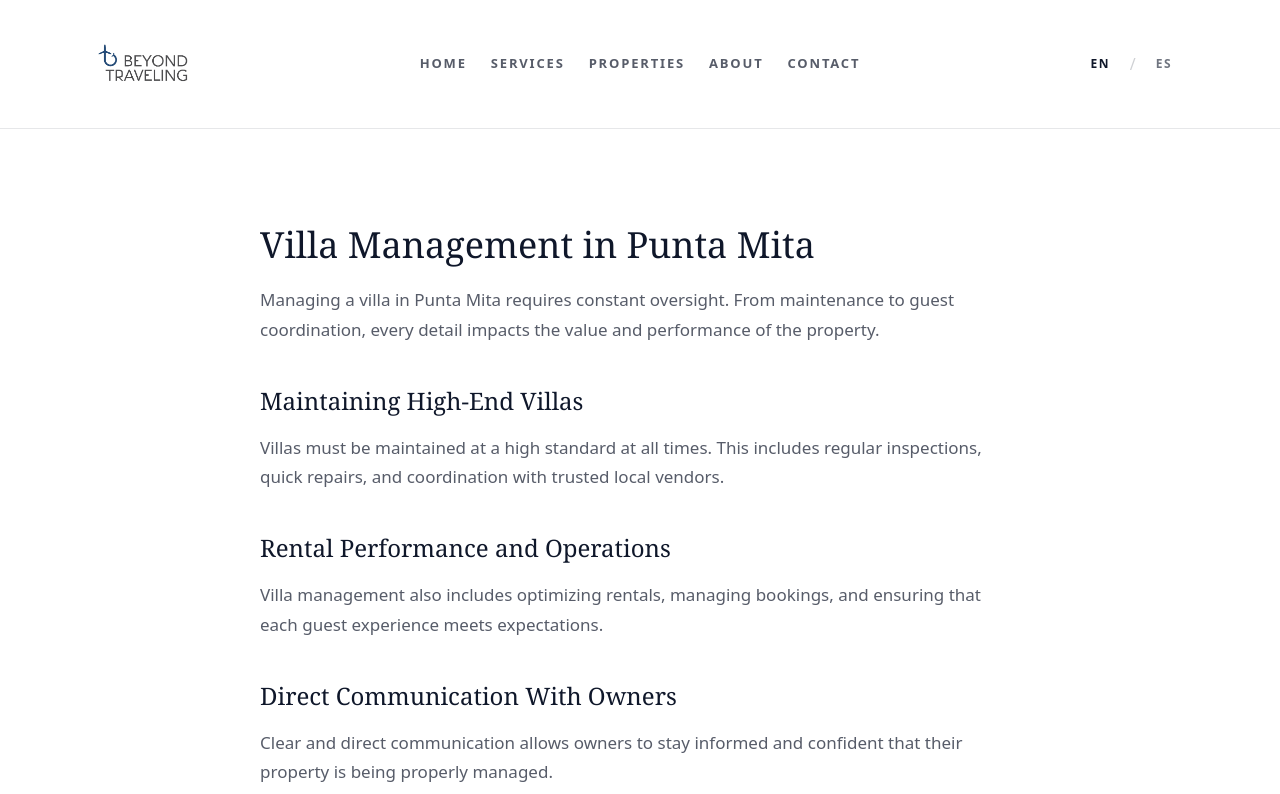
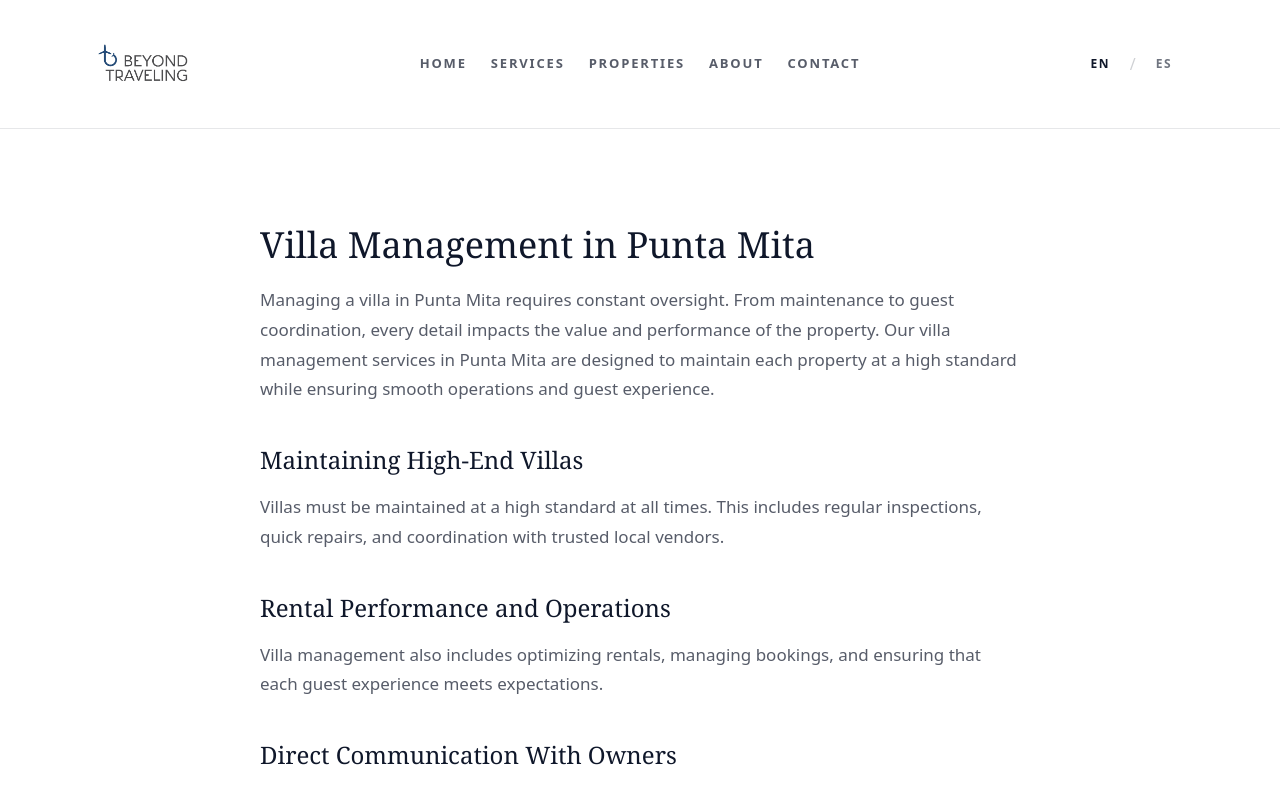
Before and after one commit to jfmichel86/Beyond-traveling-site-new-71, a Next.js app: page /villa-management-punta-mita in a window 1280 px wide. Shown: the top 794 px of the page. Built offline with nearby package versions, Linux system fonts and the light colour scheme.

Commit message:
Update page.tsx

```diff
--- a/app/villa-management-punta-mita/page.tsx
+++ b/app/villa-management-punta-mita/page.tsx
@@ -19,9 +19,9 @@ export default function VillaManagementPage() {
           </h1>
 
           <p className="mt-5 text-[17px] leading-[1.75] text-slate-900/70">
-            Managing a villa in Punta Mita requires constant oversight. From maintenance to guest
-            coordination, every detail impacts the value and performance of the property.
-          </p>
+  Managing a villa in Punta Mita requires constant oversight. From maintenance to guest
+  coordination, every detail impacts the value and performance of the property. Our villa management services in Punta Mita are designed to maintain each property at a high standard while ensuring smooth operations and guest experience.
+</p>
 
           <h2 className="mt-10 font-serif text-2xl text-slate-900">
             Maintaining High-End Villas
```
